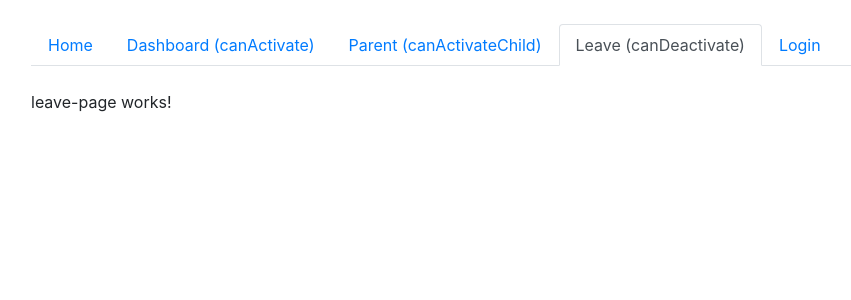
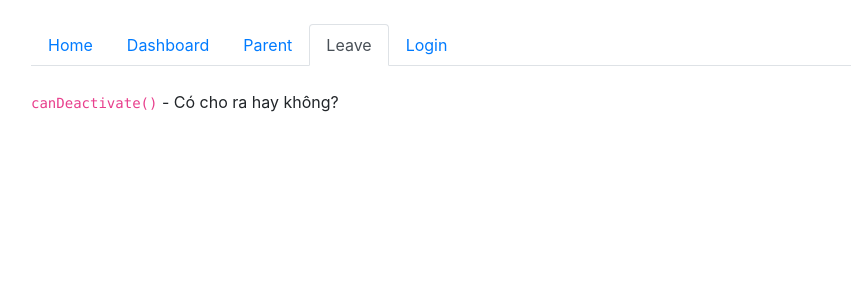
Before and after one commit to VienDinhCom/angular-examples, an Angular app: page /leave in a window 1280 px wide. Shown: the top 300 px of the page, without its empty margins (54-905 px from the left). Built offline with nearby package versions, Linux system fonts and the light colour scheme.

Commit message:
Update template

```diff
--- a/src/app/app.component.html
+++ b/src/app/app.component.html
@@ -12,17 +12,17 @@
     </li>
     <li class="nav-item">
       <a class="nav-link" routerLink="/dashboard" routerLinkActive="active"
-        >Dashboard (canActivate)</a
+        >Dashboard</a
       >
     </li>
     <li class="nav-item">
       <a class="nav-link" routerLink="/parent" routerLinkActive="active"
-        >Parent (canActivateChild)</a
+        >Parent</a
       >
     </li>
     <li class="nav-item">
       <a class="nav-link" routerLink="/leave" routerLinkActive="active"
-        >Leave (canDeactivate)</a
+        >Leave</a
       >
     </li>
     <li class="nav-item">
--- a/src/app/pages/dashboard-page/dashboard-page.component.html
+++ b/src/app/pages/dashboard-page/dashboard-page.component.html
@@ -1 +1 @@
-<p>dashboard-page works!</p>
+<p><code>canActivate()</code> - Có cho vào route hay không?</p>
--- a/src/app/pages/leave-page/leave-page.component.html
+++ b/src/app/pages/leave-page/leave-page.component.html
@@ -1 +1 @@
-<p>leave-page works!</p>
+<p><code>canDeactivate()</code> - Có cho ra hay không?</p>
--- a/src/app/pages/parent-page/parent-page.component.html
+++ b/src/app/pages/parent-page/parent-page.component.html
@@ -1,3 +1,5 @@
+<p><code>canActivateChild()</code> - Cho cho vào các route con hay không?</p>
+
 <div class="row">
   <div class="col-4">
     <ul>
```
